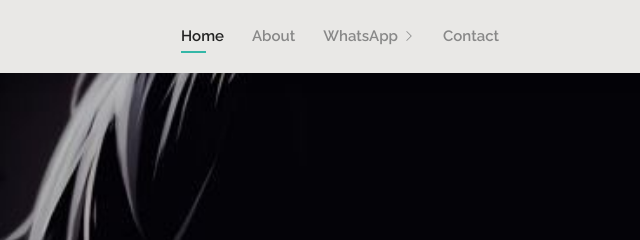
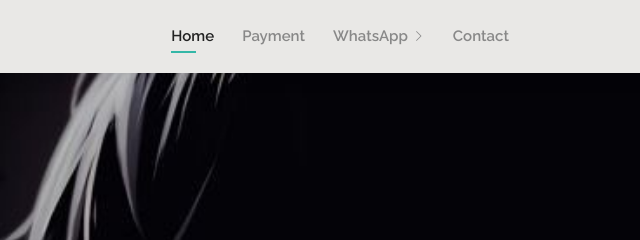
Before and after one commit to Fayzaaup/fayypayment.github.io, a plain HTML site: page index.html in a window 1280 px wide. Shown: the top 240 px of the page, 351-991 px from the left. Drawn offline with nearby package versions, Linux system fonts and the light colour scheme.

Commit message:
Update index.html

```diff
--- a/index.html
+++ b/index.html
@@ -10,8 +10,8 @@
   <meta content="" name="keywords">
 
   <!-- Favicons -->
-  <link href="assets/img/favicon.png" rel="icon">
-  <link href="assets/img/apple-touch-icon.png" rel="apple-touch-icon">
+  <link href="assets/img/fayy.png" rel="icon">
+  <link href="assets/img/fayy.png" rel="apple-touch-icon">
 
   <!-- Google Fonts -->
   <link href="https://fonts.googleapis.com/css?family=Open+Sans:300,300i,400,400i,600,600i,700,700i|Raleway:300,300i,400,400i,500,500i,600,600i,700,700i|Poppins:300,300i,400,400i,500,500i,600,600i,700,700i" rel="stylesheet">
@@ -49,7 +49,7 @@
       <nav id="navbar" class="navbar order-last order-lg-0">
         <ul>
           <li><a class="active" href="index.html">Home</a></li>
-          <li><a href="about.html">About</a></li>
+          <li><a href="about.html">Payment</a></li>
           <li class="dropdown"><a href="#"><span>WhatsApp</span> <i class="bi bi-chevron-right"></i></a>
                 <ul>
                   <li><a href="https://wa.me/17197668903">Cs 1</a></li>
```
